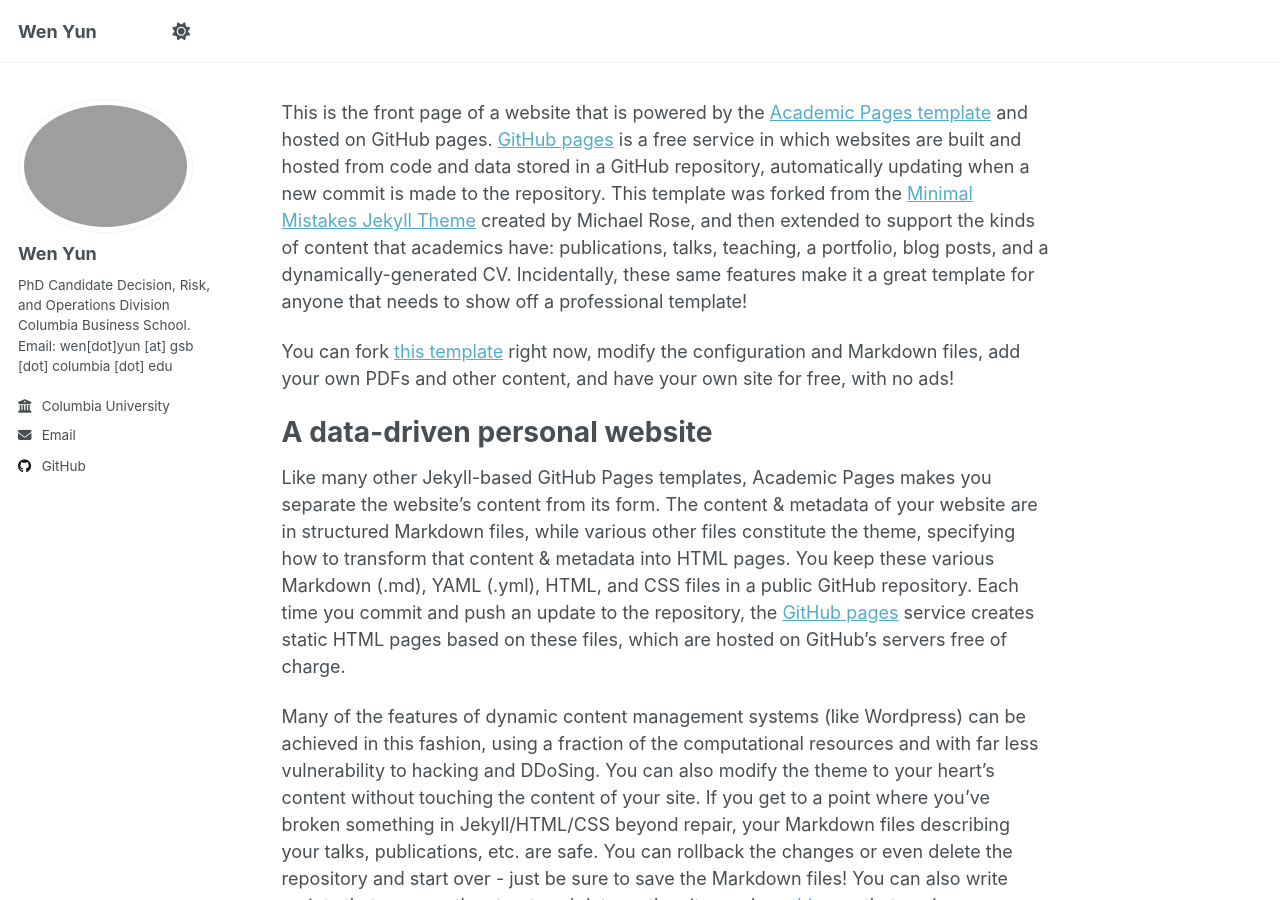
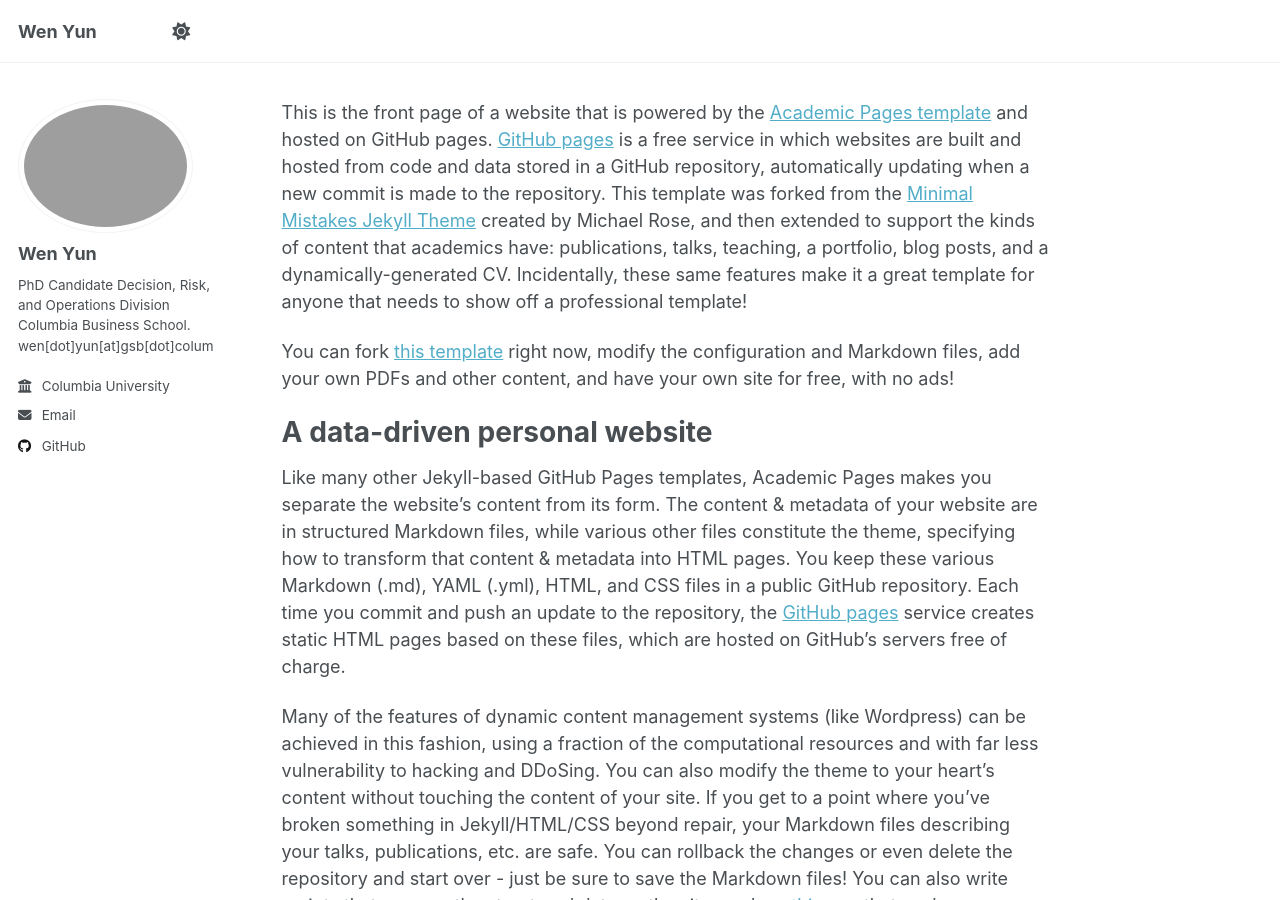
Before and after one commit to wenyun0/wenyun0.github.io, a Jekyll site: the page built from _pages/about.md, in a window 1280 px wide and 900 px high. Built offline with Jekyll 4.4.1, drawn with Linux system fonts in a browser that asks for light colours; a script that is not in the unit is left out; part of the change alters nothing that is shown.

```diff
--- a/_config.yml
+++ b/_config.yml
@@ -26,7 +26,7 @@ author:
   avatar           : "wy.jpg"
   name             : "Wen Yun"
   pronouns         : # example: "she/her"
-  bio              : "PhD Candidate \nDecision, Risk, and Operations Division\nColumbia Business School.\nEmail: wen[dot]yun [at] gsb [dot] columbia [dot] edu"
+  bio              : "PhD Candidate \nDecision, Risk, and Operations Division\nColumbia Business School.\nwen[dot]yun[at]gsb[dot]columbia[dot]edu"
   #  location         : ""
   employer         : "Columbia University"
   uri              : # URL
```
